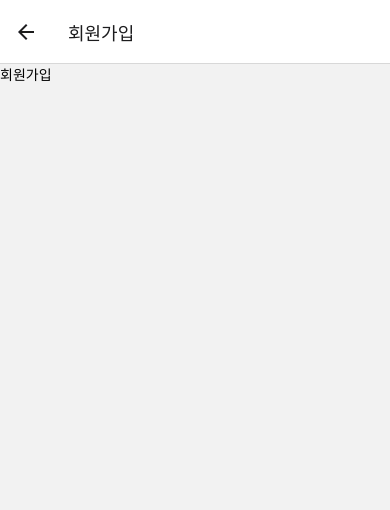
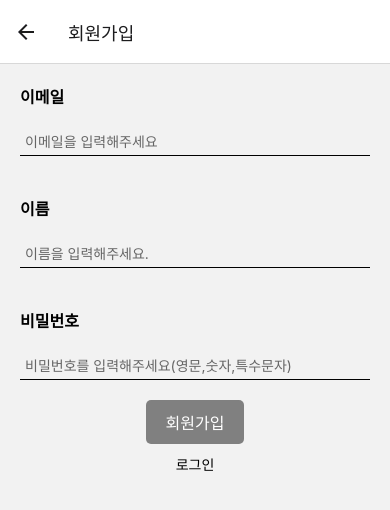
Before and after one commit to kapable/FoodDeliveryAppClone, a React Native app: screen /SignUp in a window 390 px wide. Shown: the top 510 px of the page. Built offline with nearby package versions, Linux system fonts and the light colour scheme.

Commit message:
apply keyboardAvoding into login and signup pages

```diff
--- /dev/null
+++ b/src/components/DissmissKeyboardView.tsx
@@ -0,0 +1,25 @@
+import React from 'react';
+import {
+  Keyboard,
+  KeyboardAvoidingView,
+  Platform,
+  StyleProp,
+  TouchableWithoutFeedback,
+  ViewStyle,
+} from 'react-native';
+
+const DissmissKeyboardView: React.FC<{
+  children: React.ReactNode;
+  style?: StyleProp<ViewStyle>;
+}> = ({children, ...props}) => (
+  <TouchableWithoutFeedback onPress={Keyboard.dismiss} accessible={false}>
+    <KeyboardAvoidingView
+      {...props}
+      style={props.style}
+      behavior={Platform.OS === 'android' ? 'position' : 'padding'}>
+      {children}
+    </KeyboardAvoidingView>
+  </TouchableWithoutFeedback>
+);
+
+export default DissmissKeyboardView;
--- a/src/pages/SignIn.tsx
+++ b/src/pages/SignIn.tsx
@@ -9,6 +9,7 @@
   StyleSheet,
 } from 'react-native';
 import {RootStackParamList} from '../../App';
+import DissmissKeyboardView from '../components/DissmissKeyboardView';
 type SignInScreenProps = NativeStackScreenProps<RootStackParamList, 'SignIn'>;
 
 export default function SignIn({navigation}: SignInScreenProps) {
@@ -18,10 +19,10 @@
   const passwordRef = useRef<TextInput | null>(null);
 
   const onChangeEmail = useCallback((text: string): void => {
-    setEmail(text);
+    setEmail(text.trim());
   }, []);
   const onChangePassword = useCallback((text: string): void => {
-    setPassword(text);
+    setPassword(text.trim());
   }, []);
 
   const onSubmit = useCallback(() => {
@@ -39,7 +40,7 @@
   }, [navigation]);
   const canGoNext = email && password;
   return (
-    <View>
+    <DissmissKeyboardView>
       <View style={styles.inputWrapper}>
         <Text style={styles.label}>이메일</Text>
         <TextInput
@@ -90,7 +91,7 @@
           <Text>회원가입</Text>
         </Pressable>
       </View>
-    </View>
+    </DissmissKeyboardView>
   );
 }
 
--- a/src/pages/SignUp.tsx
+++ b/src/pages/SignUp.tsx
@@ -1,10 +1,169 @@
-import React from 'react';
-import {View, Text} from 'react-native';
+/* eslint-disable no-useless-escape */
+import React, {useCallback, useRef, useState} from 'react';
+import {
+  Alert,
+  Platform,
+  Pressable,
+  StyleSheet,
+  Text,
+  TextInput,
+  View,
+} from 'react-native';
+import {NativeStackScreenProps} from '@react-navigation/native-stack';
+import {RootStackParamList} from '../../App';
+import DissmissKeyboardView from '../components/DissmissKeyboardView';
 
-export default function SignUp() {
+type SignUpScreenProps = NativeStackScreenProps<RootStackParamList, 'SignUp'>;
+
+function SignUp({navigation}: SignUpScreenProps) {
+  const [email, setEmail] = useState('');
+  const [name, setName] = useState('');
+  const [password, setPassword] = useState('');
+  const emailRef = useRef<TextInput | null>(null);
+  const nameRef = useRef<TextInput | null>(null);
+  const passwordRef = useRef<TextInput | null>(null);
+
+  const onChangeEmail = useCallback((text: string) => {
+    setEmail(text.trim());
+  }, []);
+  const onChangeName = useCallback((text: string) => {
+    setName(text.trim());
+  }, []);
+  const onChangePassword = useCallback((text: string) => {
+    setPassword(text.trim());
+  }, []);
+  const onSubmit = useCallback(() => {
+    if (!email || !email.trim()) {
+      return Alert.alert('알림', '이메일을 입력해주세요.');
+    }
+    if (!name || !name.trim()) {
+      return Alert.alert('알림', '이름을 입력해주세요.');
+    }
+    if (!password || !password.trim()) {
+      return Alert.alert('알림', '비밀번호를 입력해주세요.');
+    }
+    if (
+      !/^(([^<>()\[\]\.,;:\s@\"]+(\.[^<>()\[\]\.,;:\s@\"]+)*)|(\".+\"))@(([^<>()[\]\.,;:\s@\"]+\.)+[^<>()[\]\.,;:\s@\"]{2,})$/.test(
+        email,
+      )
+    ) {
+      return Alert.alert('알림', '올바른 이메일 주소가 아닙니다.');
+    }
+    if (!/^(?=.*[A-Za-z])(?=.*[0-9])(?=.*[$@^!%*#?&]).{8,50}$/.test(password)) {
+      return Alert.alert(
+        '알림',
+        '비밀번호는 영문,숫자,특수문자($@^!%*#?&)를 모두 포함하여 8자 이상 입력해야합니다.',
+      );
+    }
+    console.log(email, name, password);
+    Alert.alert('알림', '회원가입 되었습니다.');
+  }, [email, name, password]);
+
+  const toSignIn = useCallback(() => {
+    navigation.navigate('SignIn');
+  }, [navigation]);
+
+  const canGoNext = email && name && password;
   return (
-    <View>
-      <Text>회원가입</Text>
-    </View>
+    <DissmissKeyboardView>
+      <View style={styles.inputWrapper}>
+        <Text style={styles.label}>이메일</Text>
+        <TextInput
+          style={styles.textInput}
+          onChangeText={onChangeEmail}
+          placeholder="이메일을 입력해주세요"
+          placeholderTextColor="#666"
+          textContentType="emailAddress"
+          value={email}
+          returnKeyType="next"
+          clearButtonMode="while-editing"
+          ref={emailRef}
+          onSubmitEditing={() => nameRef.current?.focus()}
+          blurOnSubmit={false}
+        />
+      </View>
+      <View style={styles.inputWrapper}>
+        <Text style={styles.label}>이름</Text>
+        <TextInput
+          style={styles.textInput}
+          placeholder="이름을 입력해주세요."
+          placeholderTextColor="#666"
+          onChangeText={onChangeName}
+          value={name}
+          textContentType="name"
+          returnKeyType="next"
+          clearButtonMode="while-editing"
+          ref={nameRef}
+          onSubmitEditing={() => passwordRef.current?.focus()}
+          blurOnSubmit={false}
+        />
+      </View>
+      <View style={styles.inputWrapper}>
+        <Text style={styles.label}>비밀번호</Text>
+        <TextInput
+          style={styles.textInput}
+          placeholder="비밀번호를 입력해주세요(영문,숫자,특수문자)"
+          placeholderTextColor="#666"
+          onChangeText={onChangePassword}
+          value={password}
+          keyboardType={Platform.OS === 'android' ? 'default' : 'ascii-capable'}
+          textContentType="password"
+          secureTextEntry
+          returnKeyType="send"
+          clearButtonMode="while-editing"
+          ref={passwordRef}
+          onSubmitEditing={onSubmit}
+        />
+      </View>
+      <View style={styles.buttonZone}>
+        <Pressable
+          style={
+            canGoNext
+              ? StyleSheet.compose(styles.loginButton, styles.loginButtonActive)
+              : styles.loginButton
+          }
+          disabled={!canGoNext}
+          onPress={onSubmit}>
+          <Text style={styles.loginButtonText}>회원가입</Text>
+        </Pressable>
+        <Pressable onPress={toSignIn}>
+          <Text>로그인</Text>
+        </Pressable>
+      </View>
+    </DissmissKeyboardView>
   );
 }
+
+const styles = StyleSheet.create({
+  textInput: {
+    padding: 5,
+    borderBottomWidth: StyleSheet.hairlineWidth,
+  },
+  inputWrapper: {
+    padding: 20,
+  },
+  label: {
+    fontWeight: 'bold',
+    fontSize: 16,
+    marginBottom: 20,
+  },
+  buttonZone: {
+    alignItems: 'center',
+  },
+  loginButton: {
+    backgroundColor: 'gray',
+    paddingHorizontal: 20,
+    paddingVertical: 10,
+    borderRadius: 5,
+    marginBottom: 10,
+  },
+  loginButtonActive: {
+    backgroundColor: 'blue',
+  },
+  loginButtonText: {
+    color: 'white',
+    fontSize: 16,
+  },
+});
+
+export default SignUp;
```
